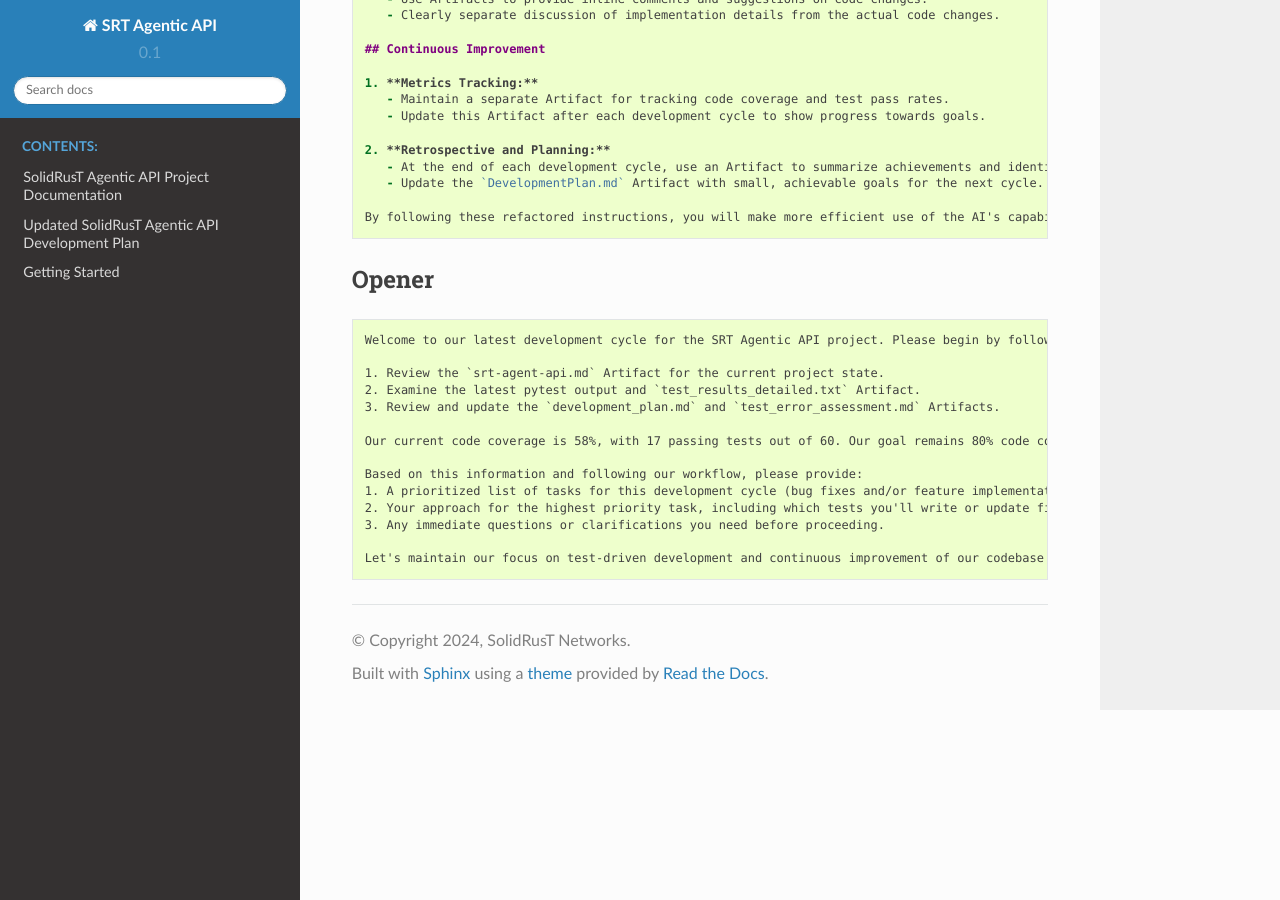
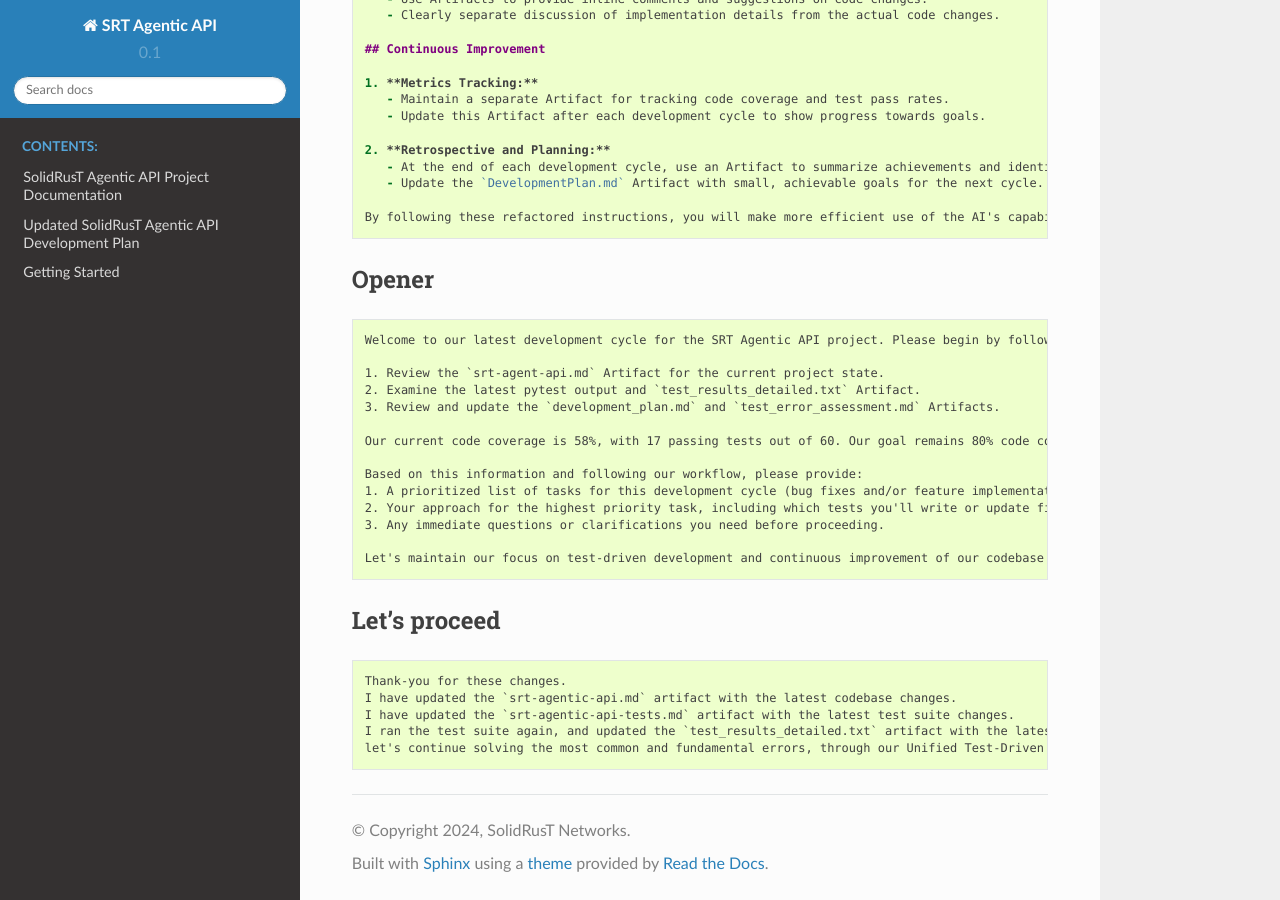
Before and after one commit to suparious/srt-agentic-api, a Sphinx documentation site: the page built from docs/project/custom_instructions.md, in a window 1280 px wide and 900 px high, scrolled down 1980 px. Built offline with Sphinx 7.4.7 and the Read the Docs theme 2.0.0, drawn with Linux system fonts in a browser that asks for light colours; pages that are not in the unit, such as notebooks, are missing from menus.

Commit message:
Agent test updates

````diff
--- a/docs/project/custom_instructions.md
+++ b/docs/project/custom_instructions.md
@@ -123,3 +123,13 @@
 
 Let's maintain our focus on test-driven development and continuous improvement of our codebase and documentation.
 ```
+
+## Let's proceed
+
+```plaintext
+Thank-you for these changes.
+I have updated the `srt-agentic-api.md` artifact with the latest codebase changes.
+I have updated the `srt-agentic-api-tests.md` artifact with the latest test suite changes.
+I ran the test suite again, and updated the `test_results_detailed.txt` artifact with the latest detailed results.
+let's continue solving the most common and fundamental errors, through our Unified Test-Driven Development Workflow.
+```
````
Also changed, not shown: docs/project/test_error_assessment.md (+4 -4 lines), 5 other files.
